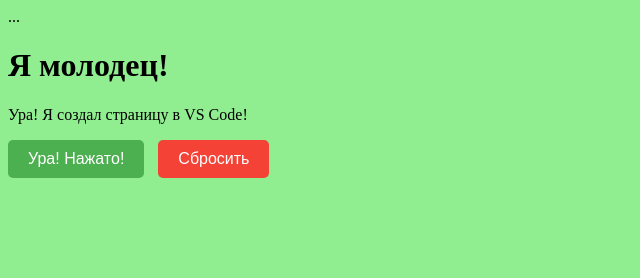
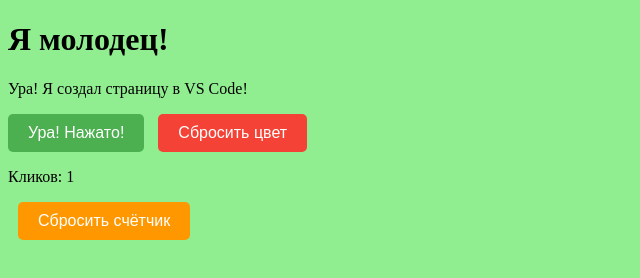
Before and after one commit to moxito-creator/my-site, a plain HTML site: page index.html in a window 1280 px wide. Both pictures are taken after a click on the button "Нажми меня". Shown: the whole page, without its empty margins (0-640 px from the left). Drawn offline with Linux system fonts and the light colour scheme.

Commit message:
Добавил счётчик кликов и третью кнопку

```diff
--- a/index.html
+++ b/index.html
@@ -5,7 +5,6 @@
 -->
 <!DOCTYPE html>
 <html lang="ru">
-...
 <head>
     <meta charset="UTF-8">
     <meta name="viewport" content="width=device-width, initial-scale=1.0">
@@ -15,8 +14,17 @@
 <body>
     <h1>Я молодец!</h1>
     <p>Ура! Я создал страницу в VS Code!</p>
+    <!-- Основная кнопка -->
     <button id="myButton">Нажми меня</button>
-    <button id="resetButton">Сбросить</button>
+    <!-- Кнопка сброса ЦВЕТА (оставляем старый id) -->
+    <button id="resetButton">Сбросить цвет</button>
+
+    <!-- Счётчик -->
+    <p>Кликов: <span id="counter">0</span></p>
+
+    <!-- Кнопка сброса СЧЁТЧИКА (новый уникальный id) -->
+    <button id="resetCounterButton">Сбросить счётчик</button>
+
     <script src="script.js"></script>
 </body>
 </html>
--- a/script.js
+++ b/script.js
@@ -3,20 +3,31 @@
   JavaScript логика для моего первого сайта
   Обрабатывает клики по кнопке, меняет содержимое
 */
+
+// 1. Находим ВСЕ элементы на странице
 const button = document.getElementById('myButton');
-// 2. Добавляем действие при клике
+const resetButton = document.getElementById('resetButton'); // Кнопка сброса цвета
+const resetCounterButton = document.getElementById('resetCounterButton'); // НОВАЯ кнопка
+const counter = document.getElementById('counter');
+
+// 2. Переменная для хранения количества кликов
+let count = 0;
+
+// 3. Функция увеличения счётчика
+function increase() {
+    count++;
+    counter.textContent = count;
+}
+
+// 4. Обработчик для основной кнопки
 button.addEventListener('click', function() {
-    // 3. Меняем текст кнопки
     button.textContent = 'Ура! Нажато!';
+    document.body.style.backgroundColor = 'lightgreen';
+    console.log('Кнопка была нажата!');
+    increase(); // Увеличиваем счётчик
+});
 
-    // 4. Меняем цвет фона страницы
-    document.body.style.backgroundColor = 'lightgreen';
-
-    // 5. Выводим сообщение в консоль
-    console.log('Кнопка была нажата!');
-});
-const resetButton = document.getElementById('resetButton');
-
+// 5. Обработчик для кнопки сброса ЦВЕТА
 resetButton.addEventListener('click', function() {
     // Возвращаем первоначальный текст первой кнопке
     button.textContent = 'Нажми меня';
@@ -24,5 +35,14 @@ resetButton.addEventListener('click', function() {
     // Возвращаем первоначальный цвет фона
     document.body.style.backgroundColor = 'lightblue';
 
-    console.log('Всё сброшено!');
+    console.log('Цвет сброшен!');
 });
+
+// 6. Обработчик для кнопки сброса СЧЁТЧИКА (НОВАЯ ФУНКЦИЯ!)
+resetCounterButton.addEventListener('click', function() {
+    // Сбрасываем счётчик
+    count = 0;
+    counter.textContent = count;
+
+    console.log('Счётчик сброшен! Текущее значение: 0');
+});
--- a/style.css
+++ b/style.css
@@ -34,3 +34,18 @@ body {
 #resetButton:hover {
     background: #d32f2f;
 }
+/* Кнопка сброса счётчика */
+#resetCounterButton {
+    padding: 10px 20px;
+    background: #ff9800; /* Оранжевый */
+    color: white;
+    border: none;
+    border-radius: 5px;
+    font-size: 16px;
+    cursor: pointer;
+    margin-left: 10px;
+}
+
+#resetCounterButton:hover {
+    background: #f57c00; /* Более тёмный оранжевый при наведении */
+}
```
